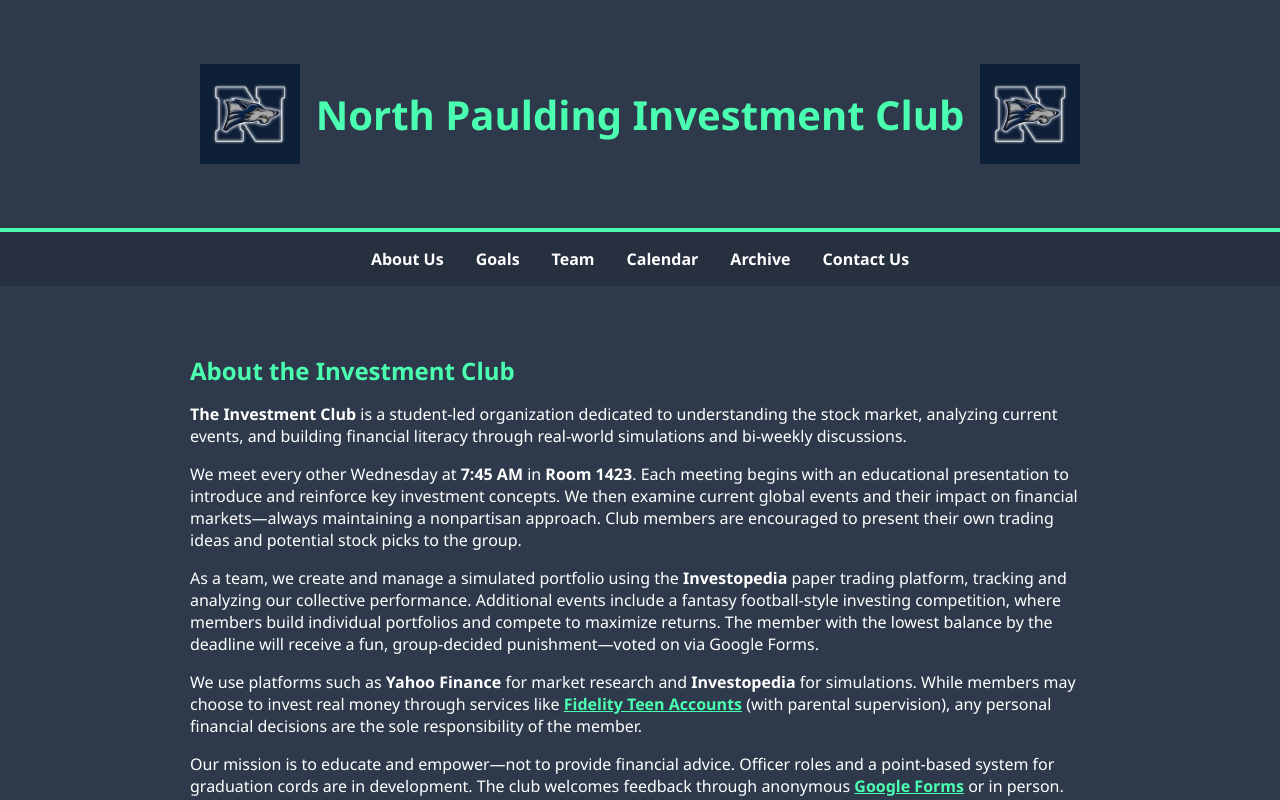
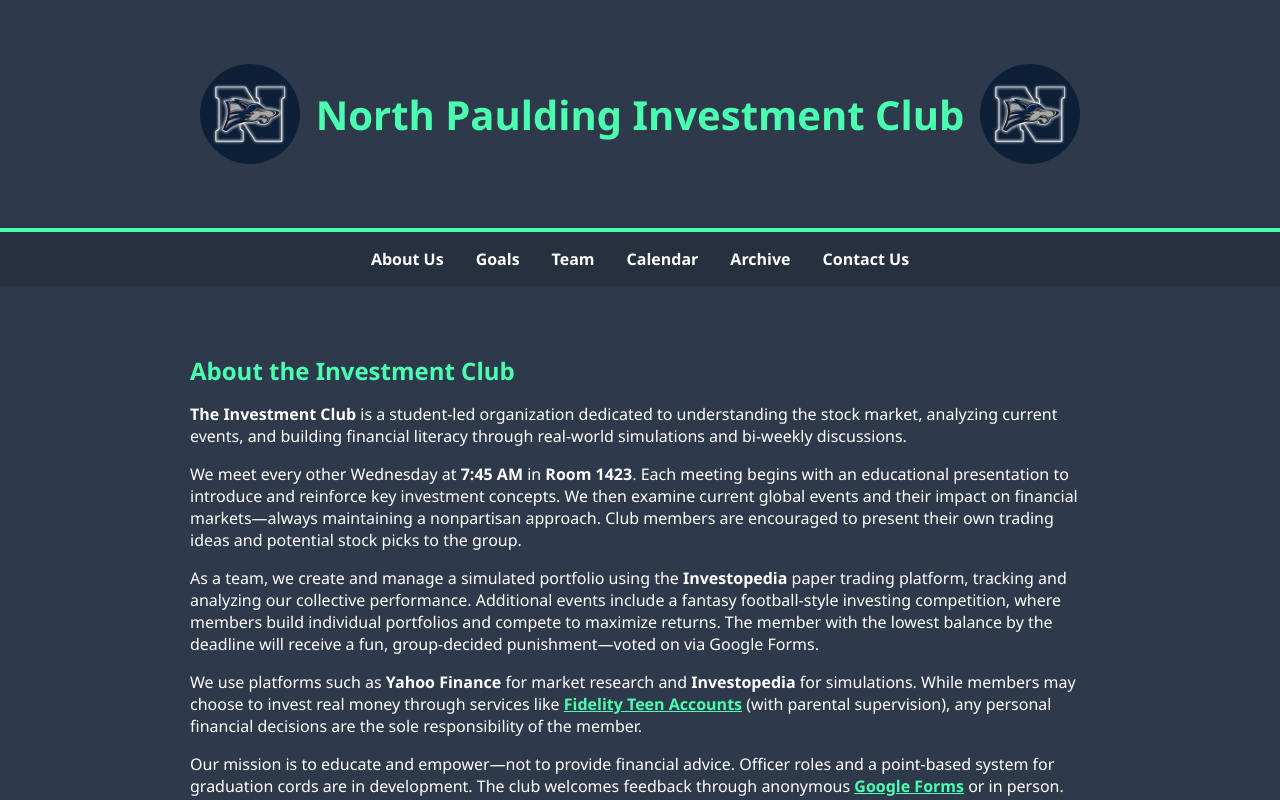
Before and after one commit to jkirkp12/Investment-Club-Website, a plain HTML site: page index.html in a window 1280 px wide. Shown: the top 800 px of the page. Drawn offline with Linux system fonts and the light colour scheme.

Commit message:
index.html

```diff
--- a/index.html
+++ b/index.html
@@ -105,6 +105,8 @@
 .header-icon {
   width: 100px;
   height: 100px;
+  border-radius: 50%;
+  object-fit: cover;
 }
 
 
```
